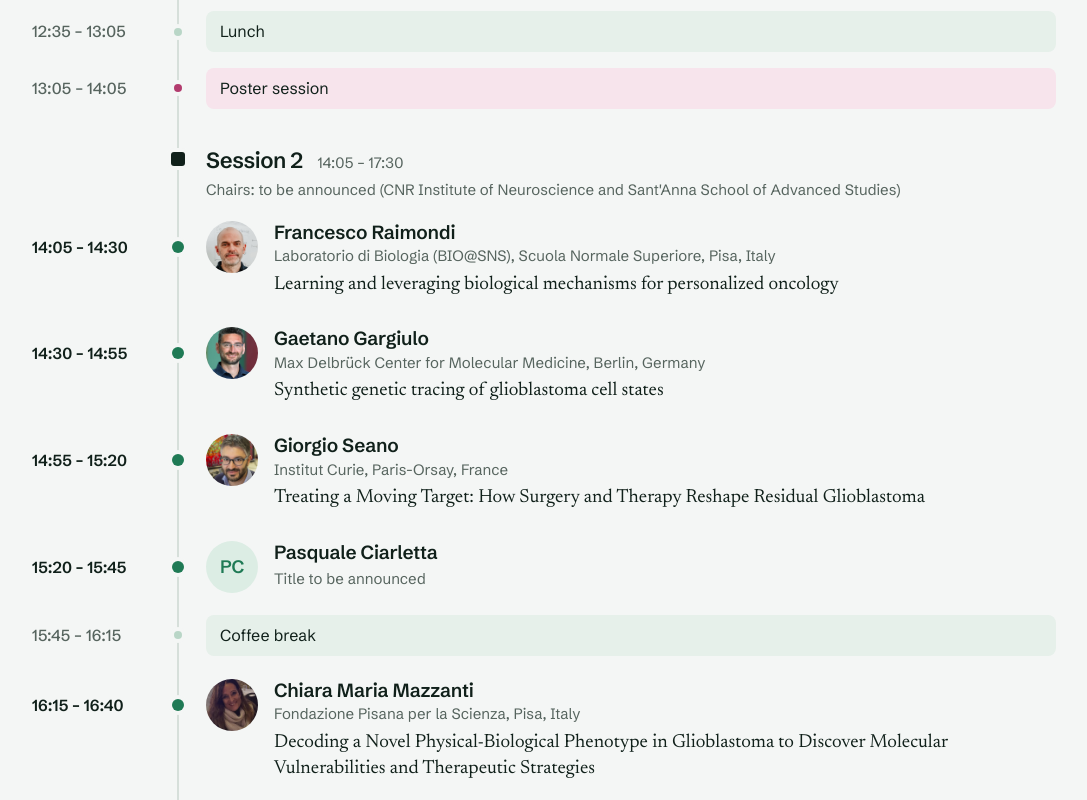
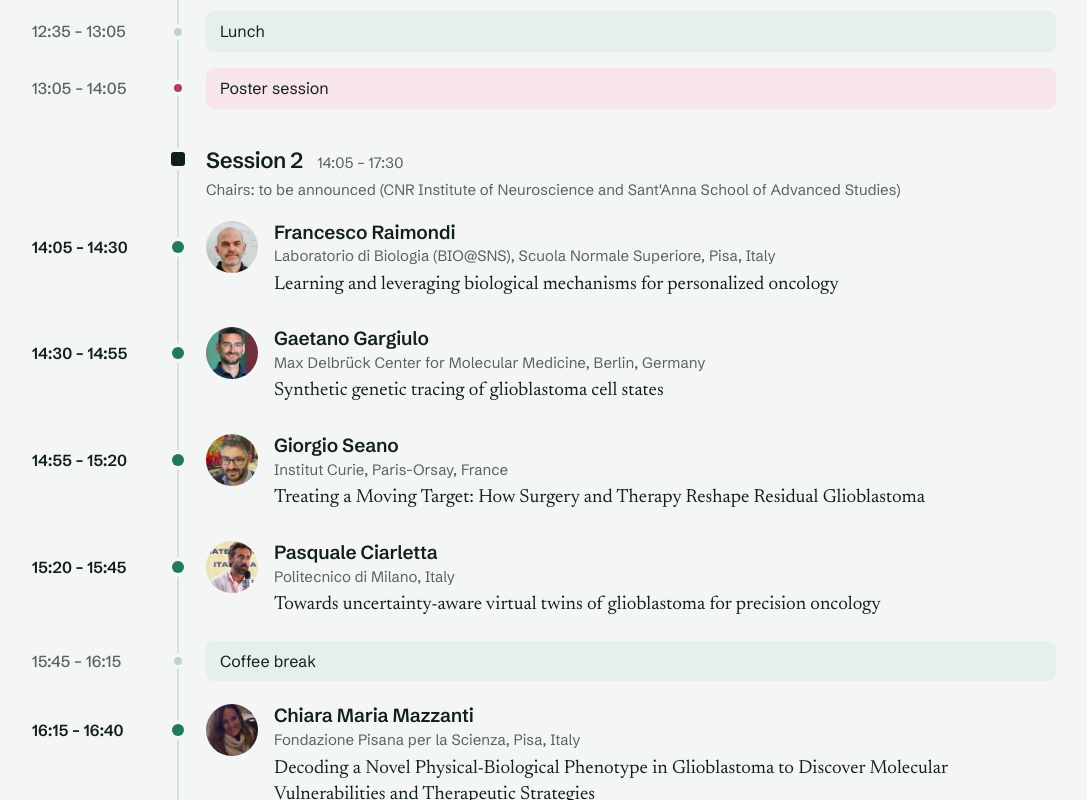
Before and after one commit to neurobridge-tne/reframing_glioblastoma.github.io, a plain HTML site: page index.html in a window 1280 px wide. Shown: the part 3533-4333 px from the top of the page, without its empty margins (96-1183 px from the left). Drawn offline with Linux system fonts and the light colour scheme.

Commit message:
Update index.html

```diff
--- a/index.html
+++ b/index.html
@@ -101,7 +101,7 @@
     <ul class="speakers">
       <li><a href="#talk-bastiancich"><img src="assets/speakers/bastiancich.jpg" alt="" loading="lazy"><strong>Chiara Bastiancich</strong><span>Institute of NeuroPhysiopathology, Marseille</span></a></li>
       <li><a href="#talk-ceresa"><img src="assets/speakers/ceresa.jpg?v=2" alt="" loading="lazy"><strong>Davide Ceresa</strong><span>University of Genoa</span></a></li>
-      <li><a href="#talk-ciarletta"><span class="initials" aria-hidden="true">PC</span><strong>Pasquale Ciarletta</strong><span>Affiliation to be confirmed</span></a></li>
+      <li><a href="#talk-ciarletta"><img src="assets/speakers/ciarletta.jpg" alt="" loading="lazy"><strong>Pasquale Ciarletta</strong><span>Politecnico di Milano</span></a></li>
       <li><a href="#talk-di-stefano"><img src="assets/speakers/di-stefano.jpg" alt="" loading="lazy"><strong>Anna Luisa Di Stefano</strong><span>Livorno Hospital, USL Toscana Nord-Ovest</span></a></li>
       <li><a href="#talk-garofalo"><img src="assets/speakers/garofalo.jpg" alt="" loading="lazy"><strong>Stefano Garofalo</strong><span>Sapienza University of Rome</span></a></li>
       <li><a href="#talk-gargiulo"><img src="assets/speakers/gargiulo.jpg" alt="" loading="lazy"><strong>Gaetano Gargiulo</strong><span>Max Delbrück Center, Berlin</span></a></li>
@@ -268,10 +268,10 @@
       <li class="slot" id="talk-ciarletta" data-start="15:20" data-end="15:45" data-kind="talk">
         <time>15:20 – 15:45</time><span class="node"></span>
         <div class="slot__body">
-          <span class="initials" aria-hidden="true">PC</span>
+          <img src="assets/speakers/ciarletta.jpg" alt="" loading="lazy">
           <div>
-            <p class="speaker">Pasquale Ciarletta</p>
-            <p class="title title--tba">Title to be announced</p>
+            <p class="speaker">Pasquale Ciarletta <span class="aff">Politecnico di Milano, Italy</span></p>
+            <h3 class="title">Towards uncertainty-aware virtual twins of glioblastoma for precision oncology</h3>
           </div>
         </div>
       </li>
```
